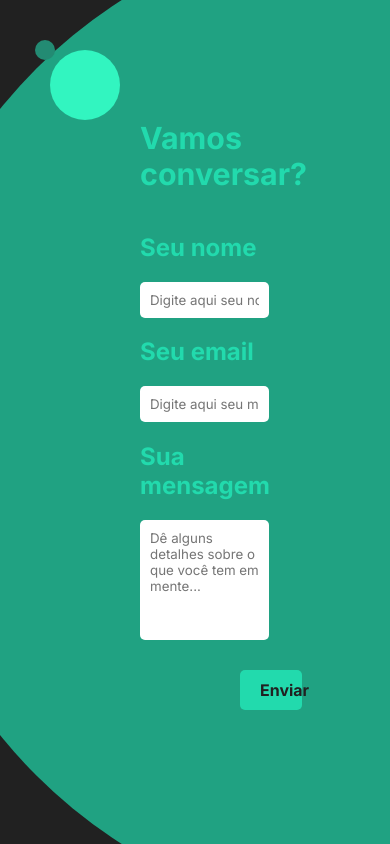
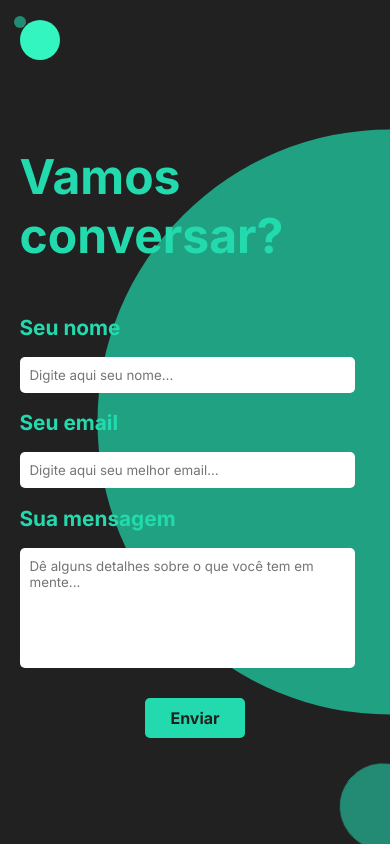
Before and after one commit to murilofernandes1/orbit, a React (Vite) app: page /contact in a window 390 px wide. Built offline with nearby package versions, Linux system fonts and the light colour scheme; a web font is replaced by a local one.

Commit message:
style: added media queries

```diff
--- a/src/App.tsx
+++ b/src/App.tsx
@@ -1,6 +1,6 @@
 import Contact from "./screens/Contact";
 import Home from "./screens/Home";
-import "./css/app.module.css";
+
 import { BrowserRouter, Routes, Route } from "react-router-dom";
 
 function App() {
--- a/src/components/Footer.tsx
+++ b/src/components/Footer.tsx
@@ -1,4 +1,5 @@
 import styles from "../css/footer.module.css";
+
 export default function Footer() {
   return (
     <footer className={styles.container}>
--- a/src/css/contact.module.css
+++ b/src/css/contact.module.css
@@ -66,3 +66,86 @@ h2 {
   color: #212121;
   transition: 0.3s;
 }
+@media (max-width: 1024px) {
+  .container {
+    flex-direction: column;
+    align-items: center;
+    height: auto;
+    margin-top: 40px;
+    overflow-y: visible;
+  }
+
+  h1 {
+    font-size: 4rem;
+  }
+
+  h2 {
+    font-size: 2rem;
+  }
+
+  .form {
+    width: 60%;
+    padding: 30px;
+    margin-left: 0;
+  }
+
+  .input,
+  .inputMessage {
+    width: 80%;
+  }
+
+  .button {
+    width: 50%;
+    margin-left: 0;
+  }
+}
+
+@media (max-width: 768px) {
+  .form h1 {
+    font-size: 3rem;
+  }
+
+  h2 {
+    font-size: 2rem;
+  }
+
+  .form {
+    width: 80%;
+    padding: 20px;
+  }
+
+  .input,
+  .inputMessage {
+    width: 90%;
+  }
+
+  .button {
+    width: 60%;
+  }
+}
+
+@media (max-width: 480px) {
+  .form h1 {
+    font-size: 3rem;
+  }
+
+  h2 {
+    font-size: 1.3rem;
+  }
+
+  .form {
+    margin-top: 60px;
+    width: 90%;
+    padding: 15px;
+  }
+
+  .input,
+  .inputMessage {
+    width: 90%;
+  }
+
+  .button {
+    width: 100px;
+    align-self: center;
+  }
+}
--- a/src/css/content.module.css
+++ b/src/css/content.module.css
@@ -40,3 +40,59 @@ h1 {
   font-weight: 700;
   text-decoration: none;
 }
+@media (max-width: 1024px) {
+  .container {
+    padding: 1.5rem;
+    margin-left: 50px;
+  }
+
+  h1 {
+    font-size: 1.7rem;
+  }
+
+  .heading {
+    font-size: 1.8rem;
+  }
+
+  .contact {
+    font-size: 1.3rem;
+  }
+}
+
+@media (max-width: 768px) {
+  .container {
+    padding: 1rem;
+    margin-left: 30px;
+  }
+
+  h1 {
+    font-size: 0.9rem;
+  }
+
+  .heading {
+    font-size: 1.6rem;
+  }
+
+  .contact {
+    font-size: 0.9rem;
+  }
+}
+
+@media (max-width: 480px) {
+  .container {
+    padding: 0.8rem;
+    margin-left: 15px;
+  }
+
+  h1 {
+    font-size: 0.9rem;
+  }
+
+  .heading {
+    font-size: 1.4rem;
+  }
+
+  .contact {
+    font-size: 1rem;
+  }
+}
--- a/src/css/dynamic.module.css
+++ b/src/css/dynamic.module.css
@@ -7,3 +7,20 @@
   color: #ffffff;
   text-decoration: none;
 }
+@media (max-width: 1024px) {
+  .dynamic {
+    font-size: 2rem;
+  }
+}
+
+@media (max-width: 768px) {
+  .dynamic {
+    font-size: 1.7rem;
+  }
+}
+
+@media (max-width: 480px) {
+  .dynamic {
+    font-size: 1.4rem;
+  }
+}
--- a/src/css/footer.module.css
+++ b/src/css/footer.module.css
@@ -1,56 +1,98 @@
 .container {
   display: flex;
+  flex-direction: row;
+  align-items: center;
   justify-content: center;
-  align-items: center;
-  gap: 10px;
-  background-color: #2f2e2e;
-  padding: 20px 50px;
+  gap: 15px;
+  background-color: #1f1f1f;
+  padding: 20px 40px;
   margin-top: 200px;
-  opacity: 0.7;
-}
-
-.orbit {
-  padding-top: 20px;
-  font-style: italic;
-  color: #22daad;
-  font-weight: 400;
-  font-size: 0.8rem;
-}
-
-.reserved {
-  padding-top: 20px;
-  font-style: italic;
-  color: #ffffff;
-  font-weight: 400;
-  font-size: 0.8rem;
+  border-top: 2px solid #22daad;
+  opacity: 0.9;
+  flex-wrap: wrap;
 }
 
 .logo {
   position: relative;
-  width: 70px;
-  height: 70px;
-  background: transparent;
-  border: none;
-  padding: 0;
+  width: 60px;
+  height: 60px;
   margin-bottom: 0;
 }
 
 .circleLarge {
-  width: 50px;
-  height: 50px;
+  width: 40px;
+  height: 40px;
   background-color: #22daad;
-  border-radius: 50%;
-  position: absolute;
-  top: 20px;
-  left: 20px;
-}
-
-.circleSmall {
-  width: 15px;
-  height: 15px;
-  background-color: #1f6e5b;
   border-radius: 50%;
   position: absolute;
   top: 10px;
   left: 10px;
+  transition: background-color 0.3s;
 }
+
+.circleSmall {
+  width: 12px;
+  height: 12px;
+  background-color: #1f6e5b;
+  border-radius: 50%;
+  position: absolute;
+  top: 5px;
+  left: 5px;
+  transition: background-color 0.3s;
+}
+
+.logo:hover .circleLarge {
+  background-color: #32f5c0;
+}
+
+.logo:hover .circleSmall {
+  background-color: #238b73;
+}
+
+.orbit {
+  font-style: italic;
+  color: #22daad;
+  font-weight: 500;
+  font-size: 0.85rem;
+  margin: 0;
+}
+
+.reserved {
+  font-style: italic;
+  color: #f5f5f5;
+  font-weight: 400;
+  font-size: 0.85rem;
+  margin: 0;
+}
+
+@media (max-width: 768px) {
+  .container {
+    flex-direction: column;
+    gap: 10px;
+    padding: 15px 20px;
+  }
+
+  .logo {
+    width: 50px;
+    height: 50px;
+  }
+
+  .circleLarge {
+    width: 30px;
+    height: 30px;
+    top: 8px;
+    left: 8px;
+  }
+
+  .circleSmall {
+    width: 10px;
+    height: 10px;
+    top: 4px;
+    left: 4px;
+  }
+
+  .orbit,
+  .reserved {
+    font-size: 0.8rem;
+  }
+}
--- a/src/css/header.module.css
+++ b/src/css/header.module.css
@@ -47,3 +47,68 @@
   top: 40px;
   left: 35px;
 }
+@media (max-width: 1024px) {
+  .logo {
+    width: 80px;
+    height: 80px;
+    margin-bottom: 40px;
+  }
+
+  .circleLarge {
+    width: 60px;
+    height: 60px;
+    top: 40px;
+    left: 40px;
+  }
+
+  .circleSmall {
+    width: 18px;
+    height: 18px;
+    top: 32px;
+    left: 28px;
+  }
+}
+
+@media (max-width: 768px) {
+  .logo {
+    width: 60px;
+    height: 60px;
+    margin-bottom: 30px;
+  }
+
+  .circleLarge {
+    width: 50px;
+    height: 50px;
+    top: 30px;
+    left: 30px;
+  }
+
+  .circleSmall {
+    width: 15px;
+    height: 15px;
+    top: 24px;
+    left: 21px;
+  }
+}
+
+@media (max-width: 480px) {
+  .logo {
+    width: 50px;
+    height: 50px;
+    margin-bottom: 20px;
+  }
+
+  .circleLarge {
+    width: 40px;
+    height: 40px;
+    top: 20px;
+    left: 20px;
+  }
+
+  .circleSmall {
+    width: 12px;
+    height: 12px;
+    top: 16px;
+    left: 14px;
+  }
+}
--- a/src/css/home.module.css
+++ b/src/css/home.module.css
@@ -56,3 +56,77 @@
     transform: translate(-50%, -50%) rotate(360deg);
   }
 }
+@media (max-width: 1024px) {
+  .container {
+    margin-top: 140px;
+    margin-bottom: 200px;
+  }
+
+  .orbitText {
+    font-size: 5rem;
+    margin-left: 80px;
+  }
+
+  .title,
+  .title2 {
+    font-size: 2.5rem;
+  }
+
+  .titleContainer {
+    margin-left: 80px;
+  }
+
+  .component {
+    top: 280px;
+  }
+}
+
+@media (max-width: 768px) {
+  .container {
+    margin-top: 110px;
+    margin-bottom: 150px;
+  }
+
+  .orbitText {
+    font-size: 4rem;
+    margin-left: 60px;
+  }
+
+  .title,
+  .title2 {
+    font-size: 2rem;
+  }
+
+  .titleContainer {
+    margin-left: 60px;
+  }
+
+  .component {
+    top: 220px;
+  }
+}
+
+@media (max-width: 480px) {
+  .container {
+    margin-top: 300px;
+    margin-bottom: 500px;
+  }
+
+  .orbitText {
+    font-size: 3rem;
+    margin-left: 30px;
+  }
+
+  .title,
+  .title2 {
+    font-size: 1.5rem;
+  }
+
+  .titleContainer {
+    margin-left: 30px;
+  }
+
+  .component {
+    top: 160px;
+  }
+}
--- a/src/css/index.css
+++ b/src/css/index.css
@@ -7,3 +7,20 @@ body {
   background-color: #212121;
   color: #f5f5f5;
 }
+@media (max-width: 1024px) {
+  body {
+    font-size: 0.95rem;
+  }
+}
+
+@media (max-width: 768px) {
+  body {
+    font-size: 0.9rem;
+  }
+}
+
+@media (max-width: 480px) {
+  body {
+    font-size: 0.85rem;
+  }
+}
--- a/src/css/navigation.module.css
+++ b/src/css/navigation.module.css
@@ -60,3 +60,47 @@
 .fadeOut {
   animation: fadeOut 0.5s ease forwards;
 }
+@media (max-width: 1024px) {
+  .container {
+    width: 200px;
+    gap: 25px;
+    padding: 15px;
+    margin-left: 100px;
+    margin-top: 35px;
+  }
+
+  .nav {
+    font-size: 1rem;
+    padding: 4px 16px;
+  }
+}
+
+@media (max-width: 768px) {
+  .container {
+    width: 180px;
+    gap: 20px;
+    padding: 12px;
+    margin-left: 70px;
+    margin-top: 30px;
+  }
+
+  .nav {
+    font-size: 0.95rem;
+    padding: 3px 14px;
+  }
+}
+
+@media (max-width: 480px) {
+  .container {
+    width: 150px;
+    gap: 15px;
+    padding: 10px;
+    margin-left: 80px;
+    margin-top: 20px;
+  }
+
+  .nav {
+    font-size: 0.9rem;
+    padding: 2px 12px;
+  }
+}
--- a/src/css/orbit.module.css
+++ b/src/css/orbit.module.css
@@ -2,8 +2,10 @@
   position: absolute;
   top: 50%;
   left: 100%;
-  width: 1000px;
-  height: 1000px;
+  width: 50vw;
+  height: 50vw;
+  max-width: 1000px;
+  max-height: 1000px;
   background-color: #22daad;
   border-radius: 50%;
   transform: translate(-50%, -50%);
@@ -14,8 +16,10 @@
   position: absolute;
   top: 50%;
   left: 100%;
-  width: 1000px;
-  height: 1000px;
+  width: 50vw;
+  height: 50vw;
+  max-width: 1000px;
+  max-height: 1000px;
   transform: translate(-50%, -50%);
   animation: rotate 15s linear infinite;
 }
@@ -24,13 +28,16 @@
   position: absolute;
   top: 0;
   left: 125%;
-  width: 300px;
-  height: 300px;
+  width: 15vw;
+  height: 15vw;
+  max-width: 300px;
+  max-height: 300px;
   background-color: #238b73;
   border-radius: 50%;
   z-index: -1;
   transform: translateX(-50%);
 }
+
 .circlesLayer {
   position: fixed;
   top: 0;
@@ -49,3 +56,44 @@
     transform: translate(-50%, -50%) rotate(360deg);
   }
 }
+@media (max-width: 1024px) {
+  .circle,
+  .orbit {
+    width: 40vw;
+    height: 40vw;
+  }
+
+  .circle2 {
+    width: 12vw;
+    height: 12vw;
+    left: 120%;
+  }
+}
+
+@media (max-width: 768px) {
+  .circle,
+  .orbit {
+    width: 30vw;
+    height: 30vw;
+  }
+
+  .circle2 {
+    width: 10vw;
+    height: 10vw;
+    left: 115%;
+  }
+}
+
+@media (max-width: 480px) {
+  .circle,
+  .orbit {
+    width: 150vw;
+    height: 150vw;
+  }
+
+  .circle2 {
+    width: 22vw;
+    height: 22vw;
+    left: 100%;
+  }
+}
```
Also changed, not shown: src/css/app.module.css (deleted).
